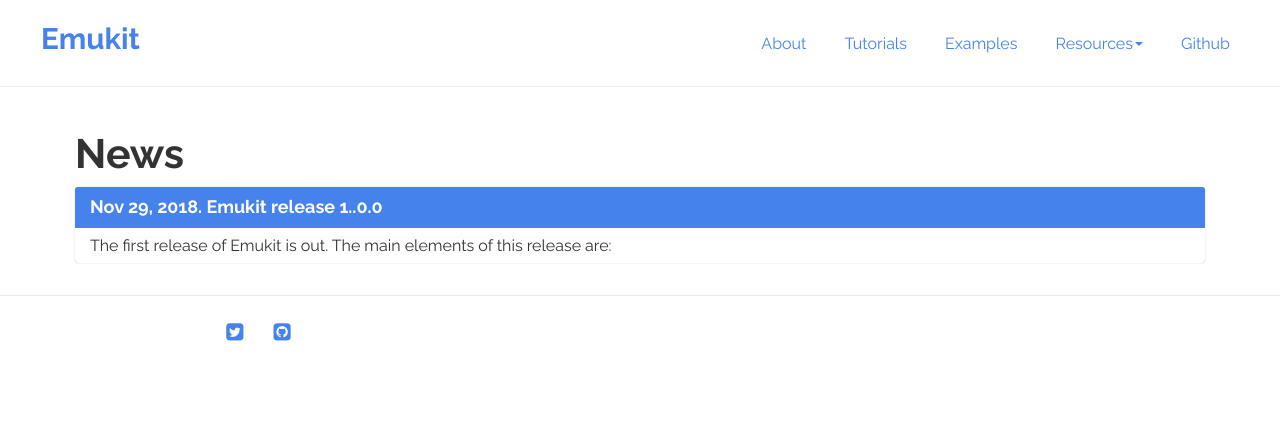
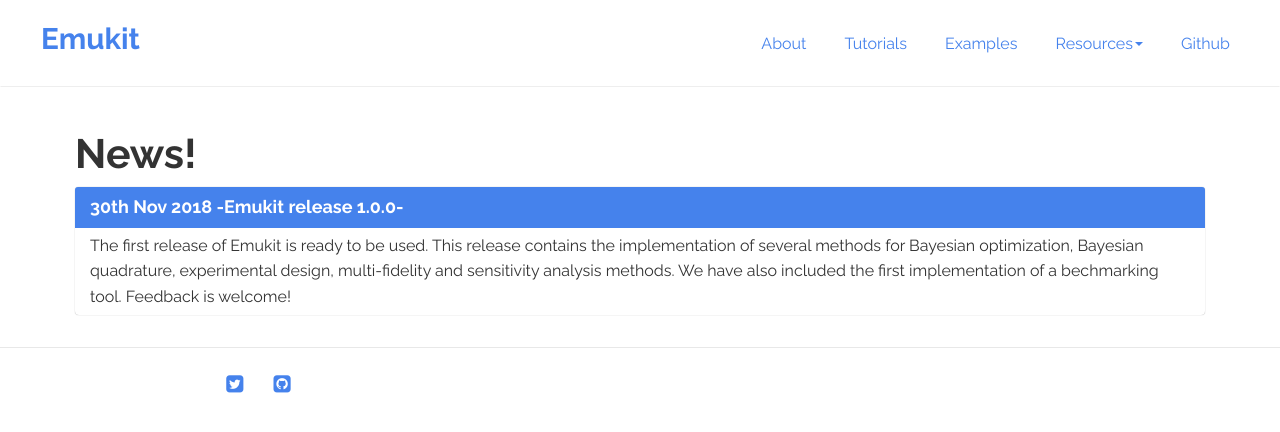
Before and after one commit to EmuKit/emukit, a Jekyll site: the page built from news.md, in a window 1280 px wide. Shown: the top 432 px of the page. Built offline with Jekyll 4.4.1, drawn with Linux system fonts in a browser that asks for light colours.

Commit message:
updated news

```diff
--- a/index.html
+++ b/index.html
@@ -5,7 +5,7 @@
 <div class="home">
     <center><b>Python toolkit for emulation and decision making under uncertainty</b></center>
     <center><b>Accessible and built with reusable components</b> </center>
-    <center><b>Independent of the modelling framework. Use it with MXNet, TensorFlow, etc</b></center>
+    <center><b>Independent of the modelling framework. Use it with MXNet, TensorFlow, GPy, etc.</b></center>
     <center><b>Open Source under the Apache-2.0 license</b></center>
     </div>
 
--- a/news.md
+++ b/news.md
@@ -4,14 +4,15 @@
 permalink: /news/
 ---
 
-<h1>News</h1>
+<h1>News!</h1>
 
 <div class="panel panel-primary">
     <div class="panel-heading">
-    <h3 class="panel-title">Nov 29, 2018. Emukit release 1..0.0</h3>
+    <h3 class="panel-title">30th Nov 2018 -Emukit release 1.0.0- </h3>
     </div>
     <div class="panel-body">
-    The first release of Emukit is out. The main elements of this release are:
+    The first release of Emukit is ready to be used. This release contains the implementation of several methods for Bayesian optimization, Bayesian quadrature, experimental design, multi-fidelity and sensitivity analysis methods.
+    We have also included the first implementation of a bechmarking tool. Feedback is welcome!
 
     </div>
 </div>
```
Also changed, not shown: 2 other files.
